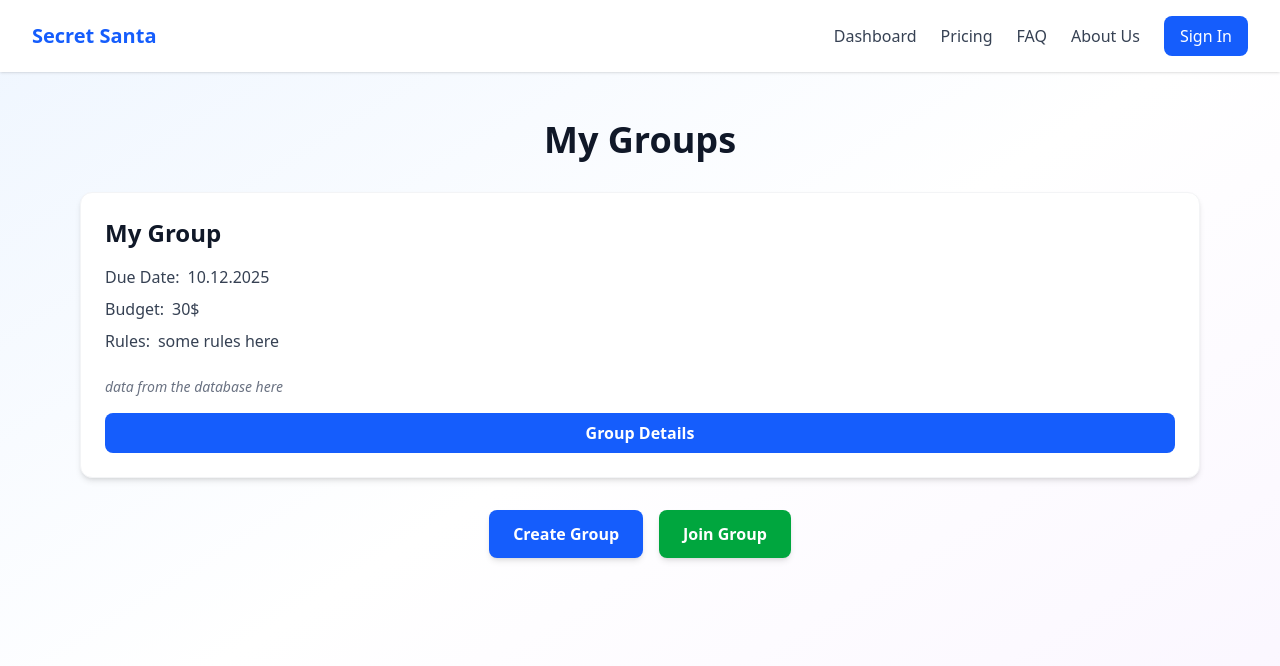
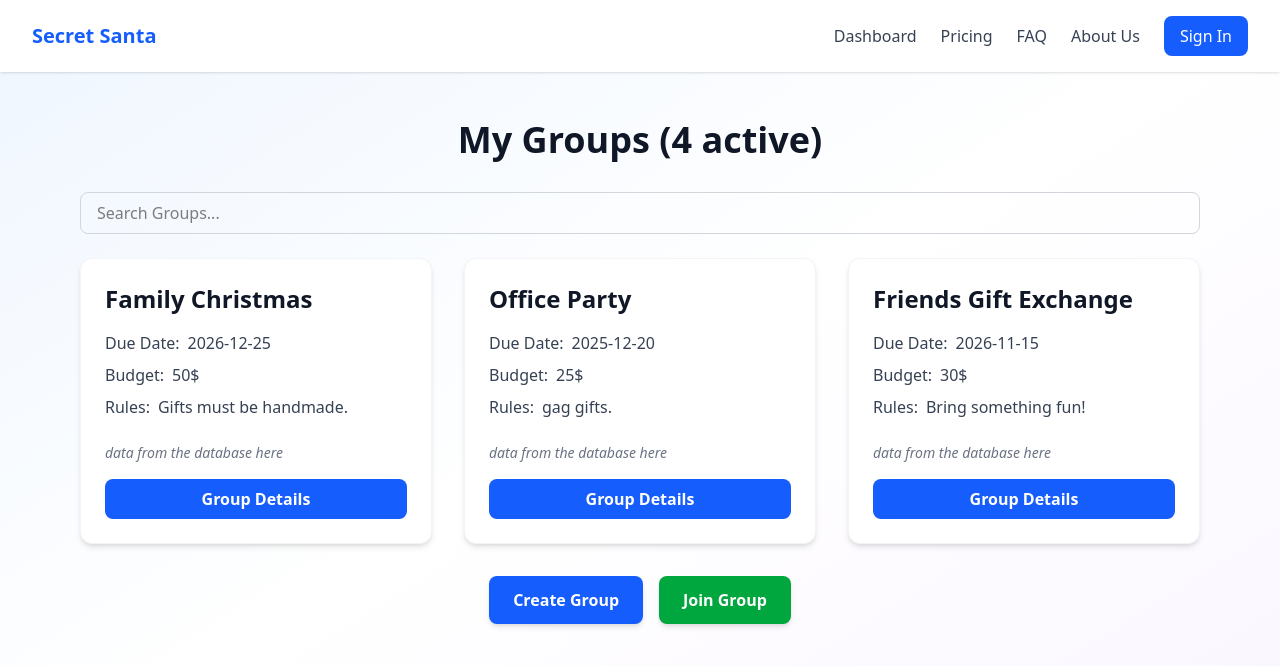
Before and after one commit to EricP7/TAW-final-project, a Vue app: page /groups in a window 1280 px wide. Shown: the top 666 px of the page. Built offline with nearby package versions, Linux system fonts and the light colour scheme.

Commit message:
added computed properties

```diff
--- a/src/components/dashboard/DashboardPage.vue
+++ b/src/components/dashboard/DashboardPage.vue
@@ -1,22 +1,42 @@
 <script setup>
 import { useRouter } from "vue-router";
+
+import { ref, computed } from 'vue';
+
+const userStore = ref({
+  activeGroups: [
+    { id: '1', name: 'Family Christmas' },
+    { id: '3', name: 'Friends Gift Exchange' }
+  ],
+  groups: [
+    { id: '1', name: 'Family Christmas', drawnName: 'Alice' }, // Drawn
+    { id: '2', name: 'Office Party', drawnName: null },      // Pending draw
+    { id: '3', name: 'Friends Gift Exchange', drawnName: 'Bob' }    // Drawn
+  ]
+});
+
+const activeGroupsCount = computed(() => { return userStore.value.activeGroups.length; });
+
+const hasPendingDraws = computed(() => {
+  return userStore.value.groups.some(group => group.drawnName === null);
+})
 
 const router = useRouter();
 
 const navigateToMyGroups = () => {
-    router.push("/groups");
+  router.push("/groups");
 };
 const navigateToCreateJoinGroup = () => {
-    router.push("/create-group-info");
+  router.push("/create-group-info");
 };
 const navigateToWishlist = () => {
-    router.push("/wishlist");
+  router.push("/wishlist");
 };
 const navigateToGiftFinder = () => {
-    router.push("/gift-finder");
+  router.push("/gift-finder");
 };
 const navigateToFriendsList = () => {
-    router.push("/friends");
+  router.push("/friends");
 };
 </script>
 
@@ -25,12 +45,16 @@ const navigateToFriendsList = () => {
     <h1 class="text-4xl font-bold text-gray-900 mb-12 text-center">
       Dashboard
     </h1>
+    <h3 class="text-lg text-gray-700 mb-8 text-center">
+      <p>You are in {{ activeGroupsCount }} active groups</p>
+      <p>There are {{ hasPendingDraws ? 'pending draws' : 'no pending draws' }}</p>
+    </h3>
+
 
     <div class="grid grid-cols-1 md:grid-cols-2 lg:grid-cols-3 gap-6">
       <div
         class="bg-white rounded-xl shadow-md hover:shadow-xl transition-all cursor-pointer p-6 border border-gray-100 hover:border-blue-300"
-        @click="navigateToMyGroups"
-      >
+        @click="navigateToMyGroups">
         <h3 class="text-xl font-semibold text-gray-900 mb-2">
           My Groups
         </h3>
@@ -41,8 +65,7 @@ const navigateToFriendsList = () => {
 
       <div
         class="bg-white rounded-xl shadow-md hover:shadow-xl transition-all cursor-pointer p-6 border border-gray-100 hover:border-blue-300"
-        @click="navigateToCreateJoinGroup"
-      >
+        @click="navigateToCreateJoinGroup">
         <h3 class="text-xl font-semibold text-gray-900 mb-2">
           Create/Join Group
         </h3>
@@ -53,8 +76,7 @@ const navigateToFriendsList = () => {
 
       <div
         class="bg-white rounded-xl shadow-md hover:shadow-xl transition-all cursor-pointer p-6 border border-gray-100 hover:border-blue-300"
-        @click="navigateToWishlist"
-      >
+        @click="navigateToWishlist">
         <h3 class="text-xl font-semibold text-gray-900 mb-2">
           My Wishlist
         </h3>
@@ -65,8 +87,7 @@ const navigateToFriendsList = () => {
 
       <div
         class="bg-white rounded-xl shadow-md hover:shadow-xl transition-all cursor-pointer p-6 border border-gray-100 hover:border-blue-300"
-        @click="navigateToGiftFinder"
-      >
+        @click="navigateToGiftFinder">
         <h3 class="text-xl font-semibold text-gray-900 mb-2">
           Gift Finder
         </h3>
@@ -77,8 +98,7 @@ const navigateToFriendsList = () => {
 
       <div
         class="bg-white rounded-xl shadow-md hover:shadow-xl transition-all cursor-pointer p-6 border border-gray-100 hover:border-blue-300"
-        @click="navigateToFriendsList"
-      >
+        @click="navigateToFriendsList">
         <h3 class="text-xl font-semibold text-gray-900 mb-2">
           My Friends
         </h3>
--- a/src/components/dashboard/WishlistPage.vue
+++ b/src/components/dashboard/WishlistPage.vue
@@ -1,4 +1,27 @@
-<script setup></script>
+<script setup>
+import { ref, computed } from 'vue';
+
+const wishlistItems = ref([
+  { id: 1, name: 'Smartwatch', price: 199.99, category: 'Electronics' },
+  { id: 2, name: 'E-Reader', price: 129.00, category: 'Electronics' },
+  { id: 3, name: 'Coffee Mug', price: 15.50, category: 'Home Goods' },
+  { id: 4, name: 'Gaming Headset', price: 75.00, category: 'Electronics' },
+  { id: 5, name: 'Scented Candle', price: 22.00, category: 'Home Goods' },
+]);
+
+const totalItems = computed(() => { return wishlistItems.value.length; });
+
+const totalValue = computed(() => {
+  return wishlistItems.value.reduce((sum, item) => sum + item.price, 0);
+});
+
+const itemsByCategory = computed(() => {
+  return wishlistItems.value.reduce((acc, item) => {
+    acc[item.category] = (acc[item.category] || 0) + 1;
+    return acc;
+  }, {});
+});
+</script>
 
 <template>
   <div class="max-w-6xl mx-auto px-4 py-12">
@@ -12,11 +35,8 @@
           Filters
         </button>
 
-        <input
-          type="text"
-          placeholder="Search"
-          class="flex-1 min-w-[200px] px-4 py-2 border border-gray-300 rounded-lg focus:ring-2 focus:ring-blue-500 focus:border-blue-500 outline-none transition-all"
-        >
+        <input type="text" placeholder="Search"
+          class="flex-1 min-w-[200px] px-4 py-2 border border-gray-300 rounded-lg focus:ring-2 focus:ring-blue-500 focus:border-blue-500 outline-none transition-all">
 
         <button class="bg-gray-100 hover:bg-gray-200 text-gray-700 font-medium px-4 py-2 rounded-lg transition-colors">
           Sort By
@@ -26,8 +46,11 @@
 
     <div class="bg-white rounded-xl shadow-md p-12">
       <p class="text-gray-500 text-center">
-        Products will be displayed here
-      </p>
+        Products will be displayed here</p>
+
+      <p>Total Items: {{ totalItems }}</p>
+      <p>Total Value: ${{ totalValue.toFixed(2) }}</p>
+      <p>Items by Category: {{ itemsByCategory }}</p>
     </div>
   </div>
 </template>
--- a/src/components/dashboard/groups/GroupCard.vue
+++ b/src/components/dashboard/groups/GroupCard.vue
@@ -8,11 +8,11 @@ import { useRouter } from "vue-router";
 // const rules = ref("some rules here");
 
 const props = defineProps({
+  groupId: { type: String, required: true },
   groupName: { type: String, required: true },
   dueDate: { type: String, required: true },
   budget: { type: String, required: true },
   rules: { type: String, required: false, default: "" },
-  groupId: { type: String, required: true },
 });
 
 const router = useRouter();
@@ -47,8 +47,7 @@ const navigateToGroupDetails = () => {
       data from the database here
     </p>
 
-    <button
-class="w-full bg-blue-600 hover:bg-blue-700 text-white font-semibold px-4 py-2 rounded-lg transition-colors"
+    <button class="w-full bg-blue-600 hover:bg-blue-700 text-white font-semibold px-4 py-2 rounded-lg transition-colors"
       @click="navigateToGroupDetails">
       Group Details
     </button>
--- a/src/components/dashboard/groups/GroupsPage.vue
+++ b/src/components/dashboard/groups/GroupsPage.vue
@@ -2,6 +2,33 @@
 import GroupCard from "./GroupCard.vue";
 
 import { useRouter } from "vue-router";
+
+import { ref, computed } from "vue";
+
+const groups = ref([
+  { groupId: '1', groupName: 'Family Christmas', dueDate: '2026-12-25', budget: '50$', rules: 'Gifts must be handmade.' },
+  { groupId: '2', groupName: 'Office Party', dueDate: '2025-12-20', budget: '25$', rules: 'gag gifts.' },
+  { groupId: '3', groupName: 'Friends Gift Exchange', dueDate: '2026-11-15', budget: '30$', rules: 'Bring something fun!' }
+]);
+const searchQuery = ref('');
+
+const filteredGroups = computed(() => {
+  if (!searchQuery.value) {
+    return groups.value;
+  }
+  return groups.value.filter(group =>
+    group.groupName.toLowerCase().includes(searchQuery.value.toLowerCase())
+  );
+});
+
+const activeGroups = computed(() => {
+  const now = new Date();
+  return groups.value.filter(group => new Date(group.dueDate) >= now);
+})
+
+const groupCount = computed(() => {
+  return activeGroups.value.length;
+});
 
 const router = useRouter();
 
@@ -16,11 +43,16 @@ const navigateToJoinGroup = () => {
 <template>
   <div class="max-w-6xl mx-auto px-4 py-12">
     <h1 class="text-4xl font-bold text-gray-900 mb-8 text-center">
-      My Groups
+      My Groups ({{ groupCount + 1 }} active)
     </h1>
+    <input v-model="searchQuery" type="text" placeholder="Search Groups..."
+      class="w-full mb-6 px-4 py-2 border border-gray-300 rounded-lg focus:outline-none focus:ring-2 focus:ring-blue-500" />
 
     <div class="mb-8">
-      <GroupCard group-name="My Group" due-date="10.12.2025" budget="30$" rules="some rules here" group-id="1" />
+      <div class="grid grid-cols-1 md:grid-cols-2 lg:grid-cols-3 gap-8 mb-8">
+        <GroupCard v-for="group in filteredGroups" :key="group.groupId" :group-id="group.groupId"
+          :group-name="group.groupName" :due-date="group.dueDate" :budget="group.budget" :rules="group.rules" />
+      </div>
     </div>
 
     <div class="flex justify-center gap-4">
```
